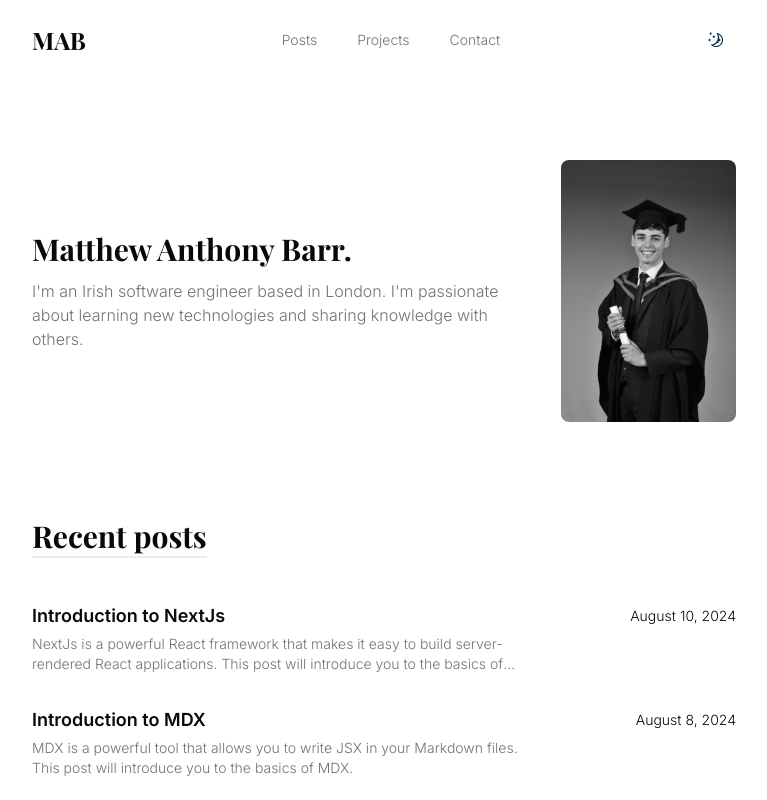
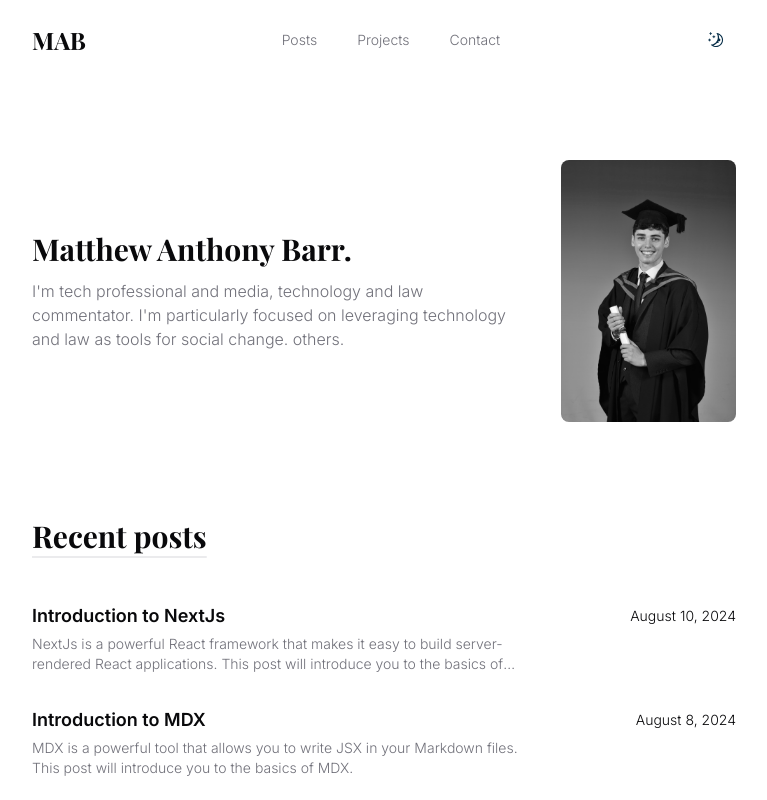
Before and after one commit to matthewanthony777/next-mdx-portfolio, a Next.js app: page / in a window 1280 px wide. Shown: the top 800 px of the page, without its empty margins (256-1023 px from the left). Built offline with nearby package versions, Linux system fonts and the light colour scheme; no server answers; a web font is replaced by a local one.

Commit message:
commentator

```diff
--- a/components/intro.tsx
+++ b/components/intro.tsx
@@ -7,8 +7,9 @@ export default function Intro() {
       <div className='mt-2 flex-1 md:mt-0'>
         <h1 className='title no-underline'>Matthew Anthony Barr.</h1>
         <p className='mt-3 font-light text-muted-foreground'>
-          I&#39;m an Irish software engineer based in London. I&#39;m
-          passionate about learning new technologies and sharing knowledge with
+          I&#39;m tech professional and media, technology and law commentator. I&#39;m
+          particularly focused on leveraging technology and law as tools for
+          social change.
           others.
         </p>
       </div>
```
